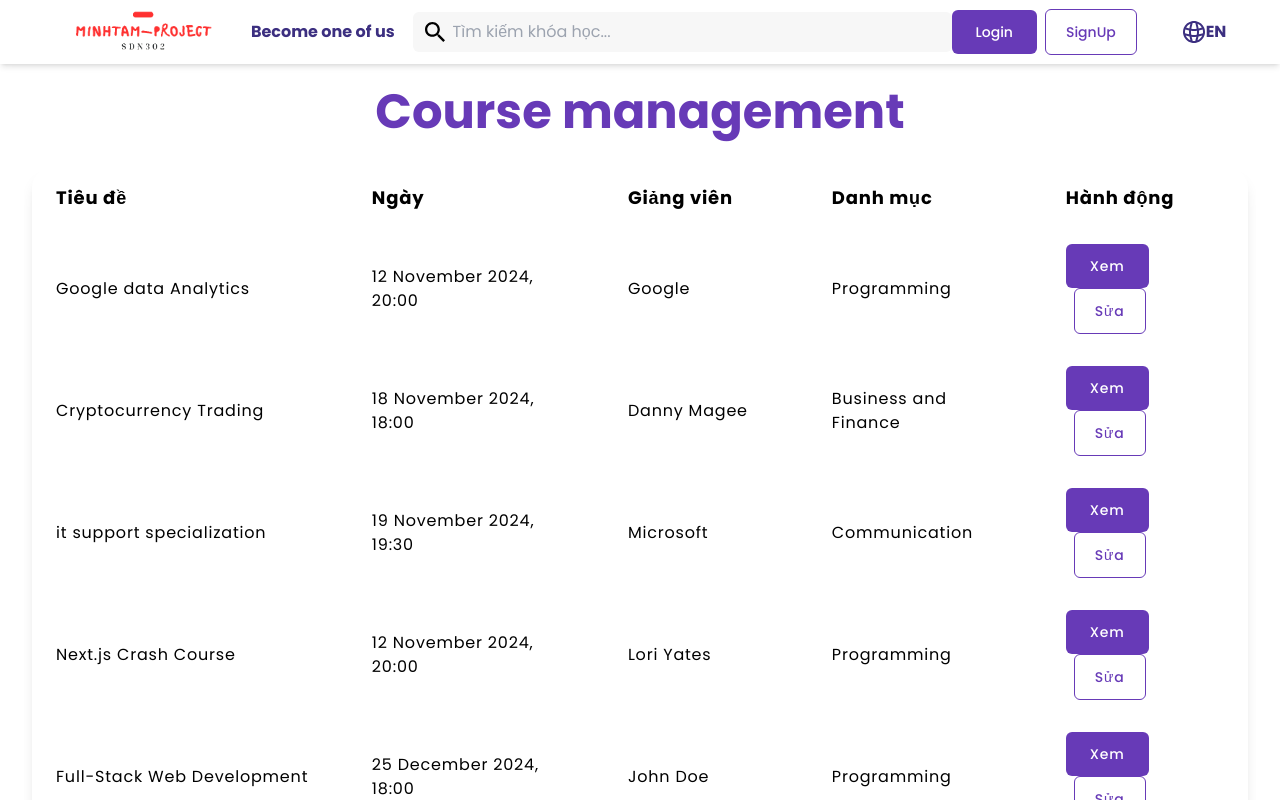
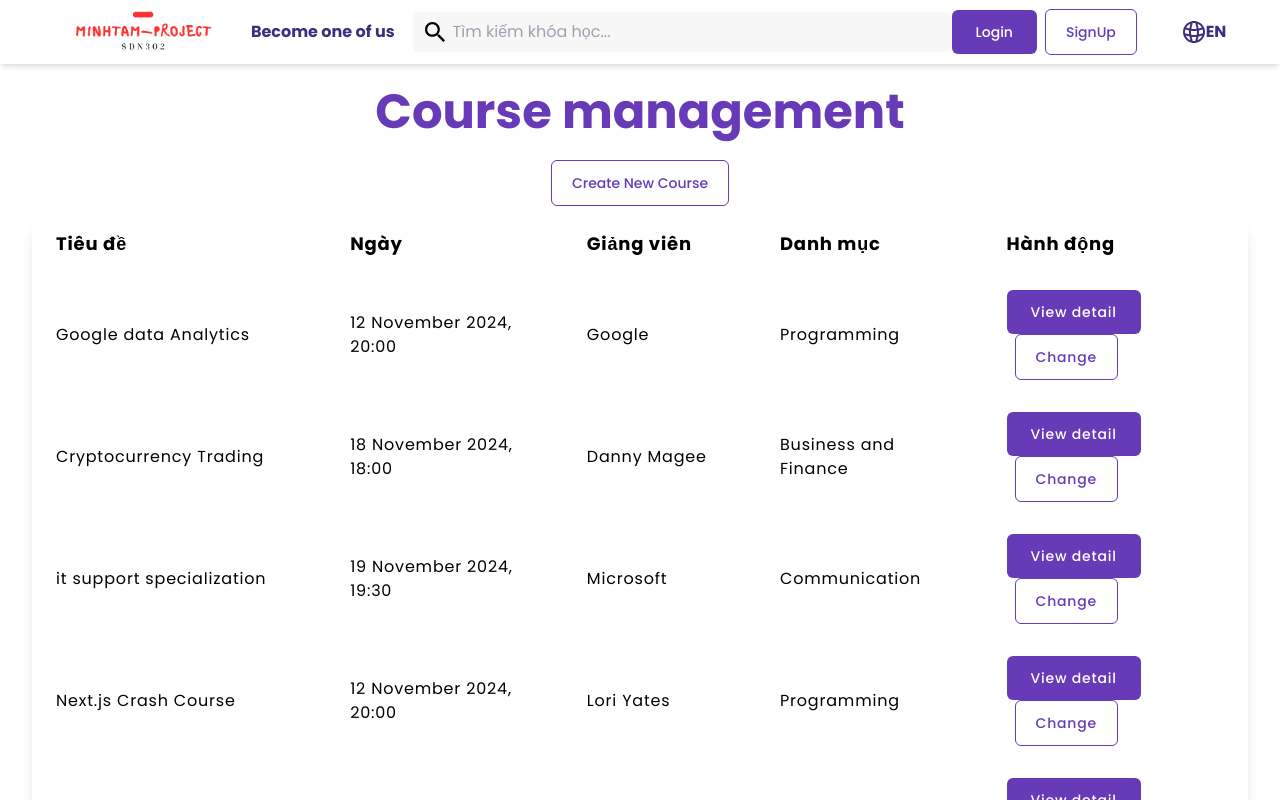
Before and after one commit to dehmivor/fpt-online-course, a React (Create React App) app in the folder frontend/: page /course-mana in a window 1280 px wide. Shown: the top 800 px of the page. Built offline with nearby package versions, Linux system fonts and the light colour scheme; data requests are answered from the project's data file.

Commit message:
feat/ui create course form

```diff
--- a/frontend/src/App.js
+++ b/frontend/src/App.js
@@ -13,6 +13,7 @@ import CourseList from "./pages/home/Course/CourseList";
 import CourseDetail from "./pages/home/Course/CourseDetail";
 import RecentCourse from "./pages/home/Course/RecentCourse";
 import CourseModule from "./pages/home/Course/CourseModule";
+import CourseForm from "./pages/manage/CourseForm";
 
 function App() {
   return (
@@ -76,6 +77,7 @@ function App() {
             <Route path="/course/:id" element={<CourseDetail />} />
             <Route path="/recent" element={<RecentCourse />} />
             <Route path="/module" element={<CourseModule />} />
+            <Route path="/create-course" element={<CourseForm />} />
           </Routes>
         </Layout>
       </BrowserRouter>
--- a/frontend/src/pages/manage/CourseManage.js
+++ b/frontend/src/pages/manage/CourseManage.js
@@ -1,9 +1,10 @@
 import { useEffect, useState } from "react";
+import { useTranslation } from "react-i18next";
+import Card from "../../components/Card";
+import Form from "../../components/Form";
 import Modal from "../../components/Modal";
 import Table from "../../components/Table";
-import Form from "../../components/Form";
-import Card from "../../components/Card";
-import { useTranslation } from "react-i18next";
+import { useNavigate } from "react-router-dom";
 
 function CourseMana() {
   const { t, i18n } = useTranslation();
@@ -11,6 +12,7 @@ function CourseMana() {
   const [selectedCourse, setSelectedCourse] = useState(null);
   const [isModalOpen, setIsModalOpen] = useState(false);
   const [isEdit, setIsEdit] = useState(false);
+  const navigate = useNavigate();
 
   useEffect(() => {
     fetch("http://localhost:3008/training")
@@ -45,6 +47,17 @@ function CourseMana() {
         {t("Course management")}
       </h1>
 
+      <div className="flex justify-center">
+        <button
+          onClick={() => {
+            navigate("/create-course"); // Điều hướng đến trang CourseForm
+          }}
+          className="px-4 py-3 text-sm font-medium bg-transparent border rounded-md border-primary text-primary max-w-1/2 xl:px-5"
+        >
+          {t("Create New Course")}
+        </button>
+      </div>
+
       {/* Bảng hiển thị danh sách khóa học */}
       <Table
         columns={[
@@ -65,13 +78,13 @@ function CourseMana() {
                   onClick={() => handleViewDetails(row)}
                   className="px-4 py-3 text-sm font-medium text-white rounded-md bg-primary hover:text-gray-light max-w-1/2 xl:px-6"
                 >
-                  Xem
+                  View detail
                 </button>
                 <button
                   onClick={() => handleEditCourse(row)}
                   className="px-4 py-3 text-sm font-medium bg-transparent border rounded-md border-primary text-primary max-w-1/2 xl:px-5"
                 >
-                  Sửa
+                  Change
                 </button>
               </div>
             ),
```
